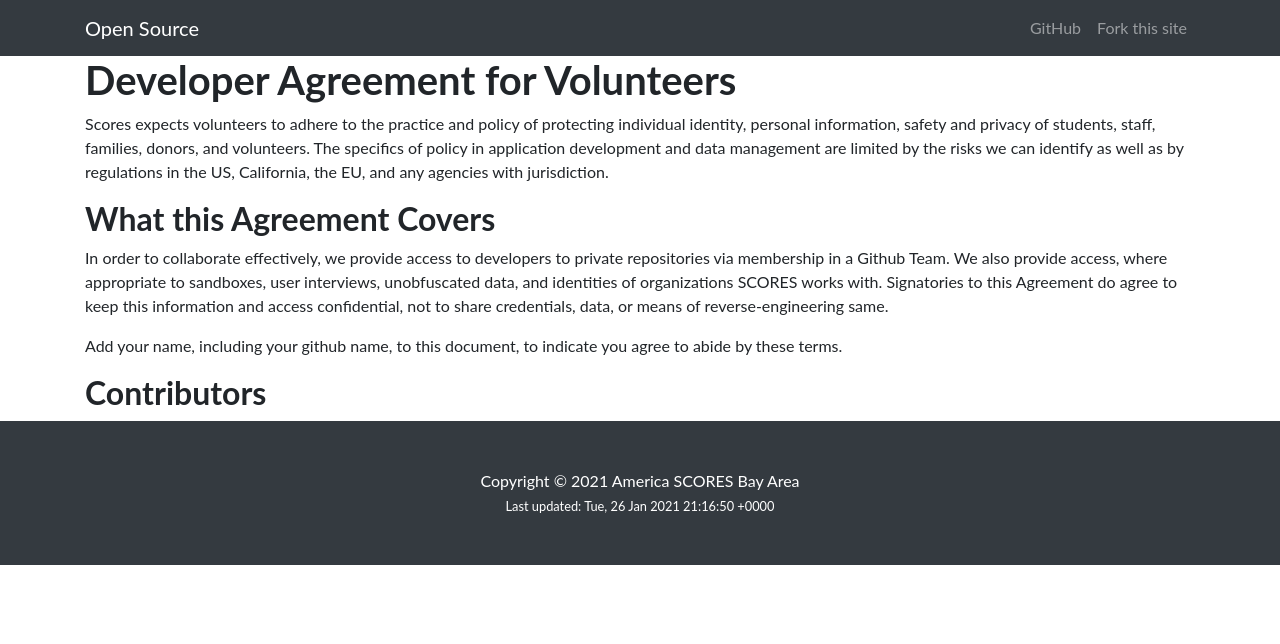
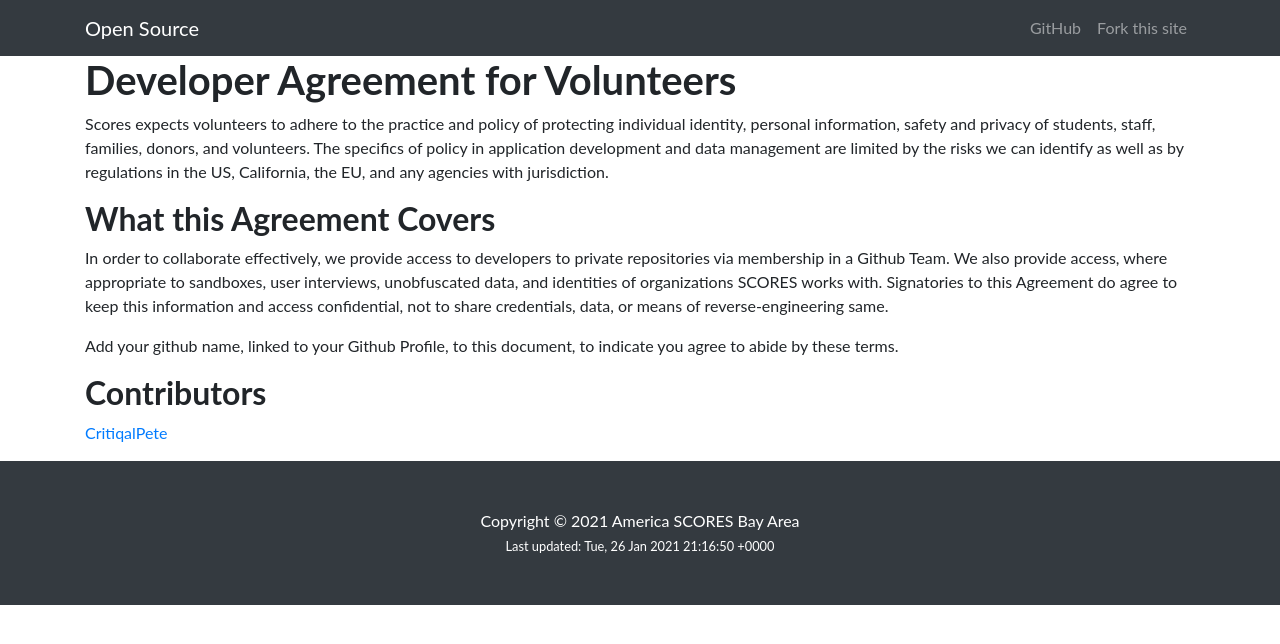
Before and after one commit to AmericaSCORESBayArea/scoreslabs, a Jekyll site: the page built from Developer_Agreement.md, in a window 1280 px wide. Shown: the top 644 px of the page. Built offline with Jekyll 4.4.1, drawn with Linux system fonts in a browser that asks for light colours; our own code applies the rules of GitHub Pages for plain Markdown files.

Commit message:
Added myself

```diff
--- a/Developer_Agreement.md
+++ b/Developer_Agreement.md
@@ -6,6 +6,7 @@ The specifics of policy in application development and data management are limit
 In order to collaborate effectively, we provide access to developers to private repositories via membership in a Github Team. We also provide access, where appropriate to sandboxes, user interviews, unobfuscated data, and identities of organizations SCORES works with.
 Signatories to this Agreement do agree to keep this information and access confidential, not to share credentials, data, or means of reverse-engineering same.
 
-Add your name, including your github name, to this document, to indicate you agree to abide by these terms.
+Add your github name, linked to your Github Profile, to this document, to indicate you agree to abide by these terms.
 
 ## Contributors
+[CritiqalPete](https://github.com/CritiqalPete)
```
